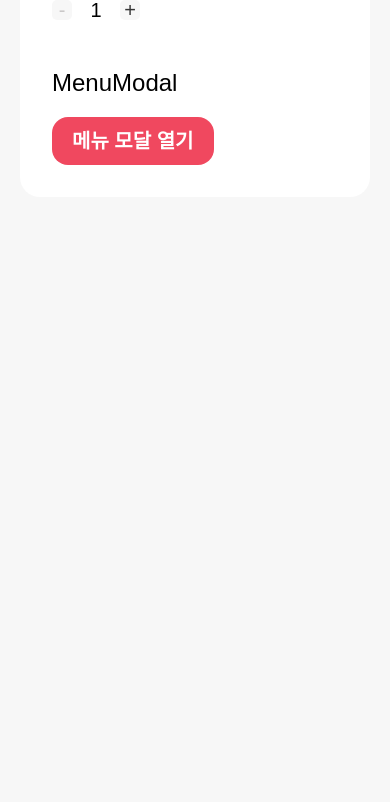
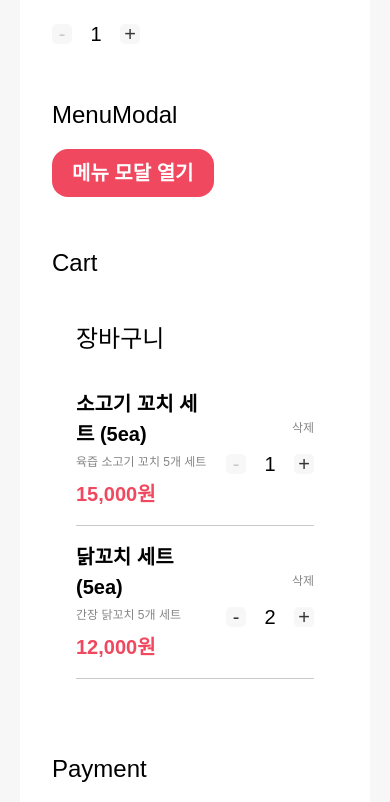
Before and after one commit to uptomaster/7th_deliveryApp, a React (Vite) app in the folder delivery-order-app/: page /test in a window 390 px wide. Shown: the part 1168-1970 px from the top of the page. Before the commit the page ends 1405 px from the top, so only its background shows below. Built offline with nearby package versions, Linux system fonts and the light colour scheme.

Commit message:
[Feat] 반응형 Navbar 컴포넌트 구현

```diff
--- a/delivery-order-app/src/components/cart/CartItem.jsx
+++ b/delivery-order-app/src/components/cart/CartItem.jsx
@@ -1,5 +1,42 @@
-function CartItem() {
-  return <div>CartItem</div>
+import QuantityControl from '../common/QuantityControl'
+
+function CartItem({
+  item,
+  onIncrease,
+  onDecrease,
+  onRemove,
+}) {
+  return (
+    <article className="flex items-center justify-between gap-4 border-b border-gray-2 py-4">
+      <div>
+        <h3 className="text-[20px] font-bold text-gray-5">{item.name}</h3>
+
+        <p className="mt-1 text-[12px] font-medium text-gray-3">
+          {item.description}
+        </p>
+
+        <p className="mt-2 text-[20px] font-bold text-primary">
+          {item.price}
+        </p>
+      </div>
+
+      <div className="flex flex-col items-end gap-3">
+        <button
+          type="button"
+          onClick={() => onRemove(item.id)}
+          className="text-[12px] font-medium text-gray-3 transition hover:text-primary"
+        >
+          삭제
+        </button>
+
+        <QuantityControl
+          count={item.count}
+          onDecrease={() => onDecrease(item.id)}
+          onIncrease={() => onIncrease(item.id)}
+        />
+      </div>
+    </article>
+  )
 }
 
 export default CartItem
--- a/delivery-order-app/src/components/cart/CartList.jsx
+++ b/delivery-order-app/src/components/cart/CartList.jsx
@@ -1,5 +1,40 @@
-function CartList() {
-  return <div>CartList</div>
+import CartItem from './CartItem'
+
+function CartList({
+  items = [],
+  onIncrease,
+  onDecrease,
+  onRemove,
+}) {
+  if (items.length === 0) {
+    return (
+      <section className="rounded-modal bg-gray-0 p-6">
+        <h2 className="text-[24px] font-medium text-gray-5">장바구니</h2>
+
+        <p className="mt-4 text-[20px] font-medium text-gray-3">
+          아직 담긴 메뉴가 없습니다.
+        </p>
+      </section>
+    )
+  }
+
+  return (
+    <section className="rounded-modal bg-gray-0 p-6">
+      <h2 className="text-[24px] font-medium text-gray-5">장바구니</h2>
+
+      <div className="mt-4">
+        {items.map((item) => (
+          <CartItem
+            key={item.id}
+            item={item}
+            onIncrease={onIncrease}
+            onDecrease={onDecrease}
+            onRemove={onRemove}
+          />
+        ))}
+      </div>
+    </section>
+  )
 }
 
 export default CartList
--- a/delivery-order-app/src/components/common/Navbar.jsx
+++ b/delivery-order-app/src/components/common/Navbar.jsx
@@ -17,28 +17,34 @@ function Navbar() {
           DELIFOOD
         </Link>
 
+        {/* dt 환경: 상단바 */}
         <ul className="hidden items-center gap-8 text-[20px] font-medium text-gray-5 dt:flex">
           {menus.map((menu) => (
             <li key={menu.id}>
-              <Link to={menu.path} className="transition hover:text-primary">
+              <Link
+                to={menu.path}
+                className="transition hover:text-primary"
+              >
                 {menu.name}
               </Link>
             </li>
           ))}
         </ul>
 
+        {/* ph 환경: 햄버거 버튼 */}
         <button
           type="button"
           onClick={() => setIsOpen((prev) => !prev)}
           className="flex h-10 w-10 items-center justify-center rounded-button bg-assistive text-[24px] font-bold text-primary dt:hidden"
           aria-label="메뉴 열기"
         >
-          ☰
+          {isOpen ? '×' : '☰'}
         </button>
       </nav>
 
+      {/* ph 환경: 햄버거 메뉴 */}
       {isOpen && (
-        <div className="border-t border-gray-2 bg-gray-0 px-5 py-4 dt:hidden">
+        <div className="border-t border-gray-2 bg-gray-0 px-5 py-5 dt:hidden">
           <ul className="flex flex-col gap-3 text-[20px] font-medium text-gray-5">
             {menus.map((menu) => (
               <li key={menu.id}>
--- a/delivery-order-app/src/components/payment/PaymentBox.jsx
+++ b/delivery-order-app/src/components/payment/PaymentBox.jsx
@@ -0,0 +1,39 @@
+import Button from '../common/Button'
+
+function PaymentBox({
+  totalPrice = '0원',
+  selectedMethod,
+  onPayment,
+}) {
+  return (
+    <section className="rounded-modal bg-gray-0 p-6">
+      <h2 className="text-[24px] font-medium text-gray-5">결제 정보</h2>
+
+      <div className="mt-6 flex items-center justify-between border-b border-gray-2 pb-4">
+        <span className="text-[20px] font-medium text-gray-4">총 결제 금액</span>
+        <strong className="text-[24px] font-bold text-primary">
+          {totalPrice}
+        </strong>
+      </div>
+
+      <div className="mt-4">
+        <p className="text-[12px] font-medium text-gray-3">선택한 결제 수단</p>
+
+        <p className="mt-1 text-[20px] font-bold text-gray-5">
+          {selectedMethod || '선택 안 됨'}
+        </p>
+      </div>
+
+      <Button
+        size="full"
+        className="mt-6"
+        disabled={!selectedMethod}
+        onClick={onPayment}
+      >
+        결제하기
+      </Button>
+    </section>
+  )
+}
+
+export default PaymentBox
--- a/delivery-order-app/src/components/payment/PaymentMethodButton.jsx
+++ b/delivery-order-app/src/components/payment/PaymentMethodButton.jsx
@@ -0,0 +1,21 @@
+function PaymentMethodButton({
+  children,
+  selected = false,
+  onClick,
+}) {
+  return (
+    <button
+      type="button"
+      onClick={onClick}
+      className={`h-12 rounded-button border px-5 text-[20px] font-bold transition ${
+        selected
+          ? 'border-primary bg-primary text-gray-0'
+          : 'border-gray-2 bg-gray-0 text-gray-5 hover:border-primary hover:text-primary'
+      }`}
+    >
+      {children}
+    </button>
+  )
+}
+
+export default PaymentMethodButton
--- a/delivery-order-app/src/pages/ComponentTest.jsx
+++ b/delivery-order-app/src/pages/ComponentTest.jsx
@@ -5,6 +5,9 @@ import Badge from '../components/common/Badge'
 import Navbar from '../components/common/Navbar'
 import QuantityControl from '../components/common/QuantityControl'
 import MenuModal from '../components/restaurant/MenuModal'
+import CartList from '../components/cart/CartList'
+import PaymentMethodButton from '../components/payment/PaymentMethodButton'
+import PaymentBox from '../components/payment/PaymentBox'
 
 const sampleRestaurant = {
   id: 1,
@@ -37,6 +40,46 @@ const sampleRestaurant = {
 function ComponentTest() {
   const [isModalOpen, setIsModalOpen] = useState(false)
   const [count, setCount] = useState(1)
+  const [selectedMethod, setSelectedMethod] = useState('')
+
+  const [cartItems, setCartItems] = useState([
+    {
+      id: 1,
+      name: '소고기 꼬치 세트 (5ea)',
+      description: '육즙 소고기 꼬치 5개 세트',
+      price: '15,000원',
+      count: 1,
+    },
+    {
+      id: 2,
+      name: '닭꼬치 세트 (5ea)',
+      description: '간장 닭꼬치 5개 세트',
+      price: '12,000원',
+      count: 2,
+    },
+  ])
+
+  const handleCartIncrease = (id) => {
+    setCartItems((prev) =>
+      prev.map((item) =>
+        item.id === id ? { ...item, count: item.count + 1 } : item,
+      ),
+    )
+  }
+
+  const handleCartDecrease = (id) => {
+    setCartItems((prev) =>
+      prev.map((item) =>
+        item.id === id
+          ? { ...item, count: Math.max(1, item.count - 1) }
+          : item,
+      ),
+    )
+  }
+
+  const handleCartRemove = (id) => {
+    setCartItems((prev) => prev.filter((item) => item.id !== id))
+  }
 
   return (
     <div className="min-h-screen bg-gray-1">
@@ -49,10 +92,11 @@ function ComponentTest() {
           </h1>
 
           <p className="mt-2 text-[20px] font-medium text-gray-3">
-            팀원들이 Button, Input, Badge, QuantityControl, MenuModal을 확인하는 페이지입니다.
+            팀원들이 공통 컴포넌트를 한 화면에서 확인할 수 있는 테스트
+            페이지입니다.
           </p>
 
-          <div className="mt-8 space-y-10">
+          <div className="mt-8 space-y-12">
             <section>
               <h2 className="mb-4 text-[24px] font-medium text-gray-5">
                 Input
@@ -116,6 +160,47 @@ function ComponentTest() {
                 메뉴 모달 열기
               </Button>
             </section>
+
+            <section>
+              <h2 className="mb-4 text-[24px] font-medium text-gray-5">
+                Cart
+              </h2>
+
+              <CartList
+                items={cartItems}
+                onIncrease={handleCartIncrease}
+                onDecrease={handleCartDecrease}
+                onRemove={handleCartRemove}
+              />
+            </section>
+
+            <section>
+              <h2 className="mb-4 text-[24px] font-medium text-gray-5">
+                Payment
+              </h2>
+
+              <div className="mb-4 flex flex-wrap gap-3">
+                <PaymentMethodButton
+                  selected={selectedMethod === '카드 결제'}
+                  onClick={() => setSelectedMethod('카드 결제')}
+                >
+                  카드 결제
+                </PaymentMethodButton>
+
+                <PaymentMethodButton
+                  selected={selectedMethod === '현장 결제'}
+                  onClick={() => setSelectedMethod('현장 결제')}
+                >
+                  현장 결제
+                </PaymentMethodButton>
+              </div>
+
+              <PaymentBox
+                totalPrice="39,000원"
+                selectedMethod={selectedMethod}
+                onPayment={() => alert('결제 기능은 추후 구현 예정입니다.')}
+              />
+            </section>
           </div>
         </section>
       </main>
```
